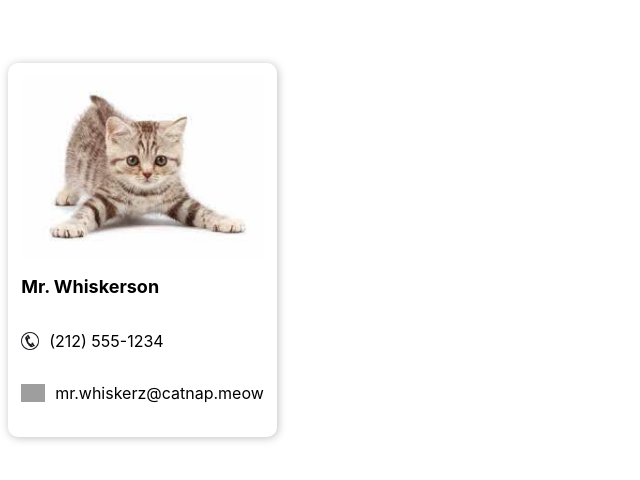
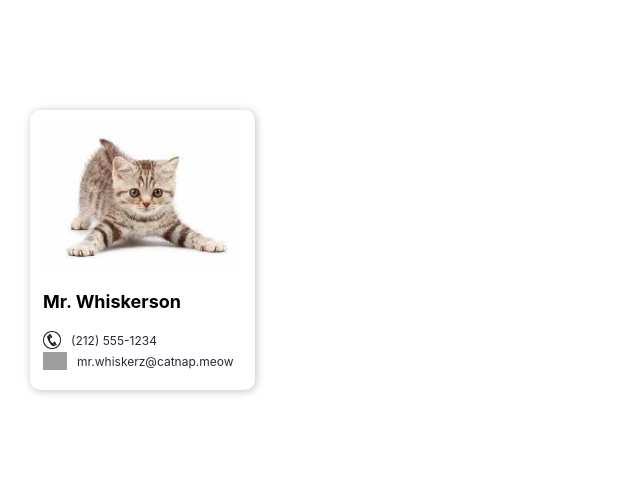
Before and after one commit to Brian-Enos/React, a React (Create React App) app in the folder Data-Driven-React/contacts/: page / in a window 1280 px wide. Shown: the part 150-630 px from the top of the page, without its empty margins (0-640 px from the left). Built offline with nearby package versions, Linux system fonts and the light colour scheme; grey boxes are pictures that could not be loaded.

Commit message:
Styled all the direct children of info-group of p type with the required properties

```diff
--- a/Data-Driven-React/contacts/src/CSS/styles.css
+++ b/Data-Driven-React/contacts/src/CSS/styles.css
@@ -45,3 +45,8 @@ body {
   height: 18px;
   margin-right: 10px;
 }
+.info-group > p {
+  margin-block: 3px;
+  font-size: .75rem;
+  color: #2B283A;
+}
```
